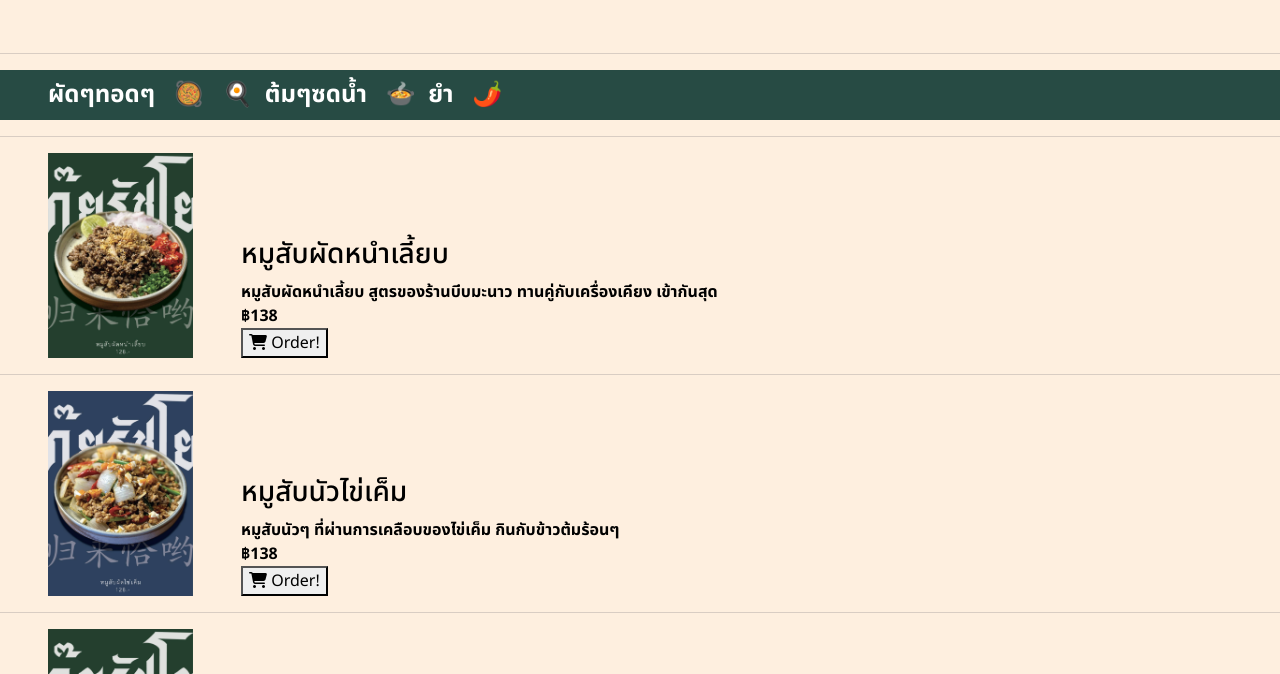
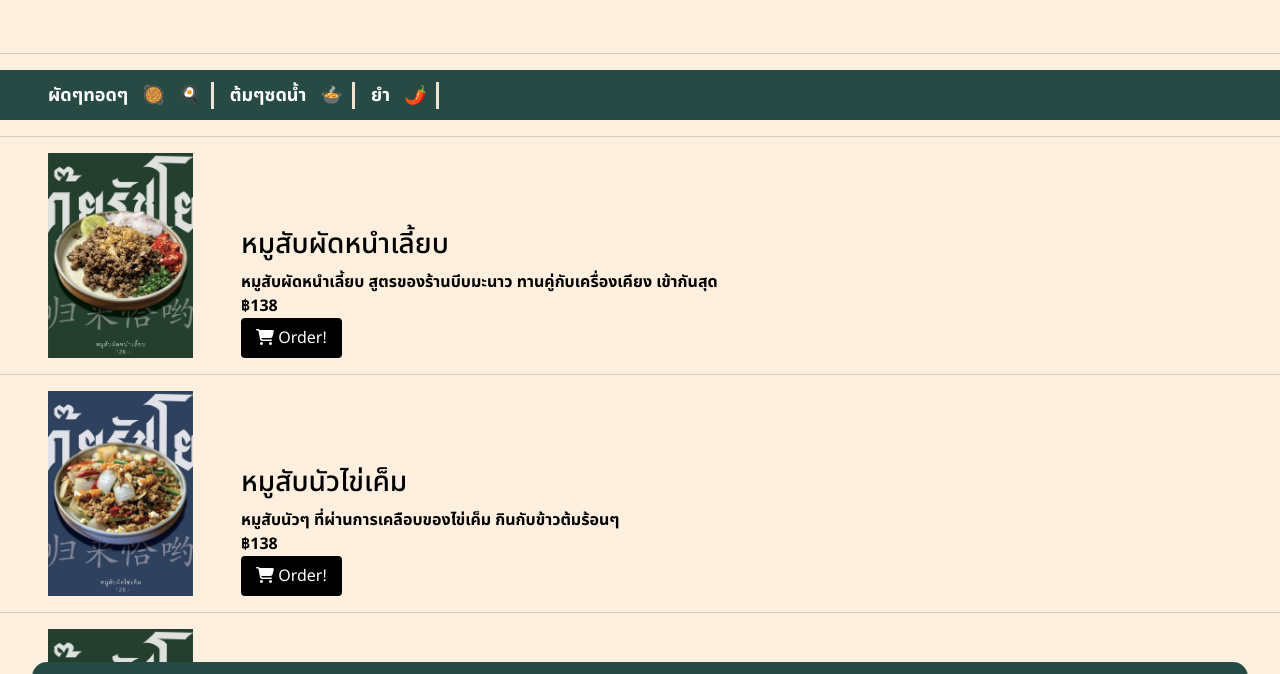
Before and after one commit to Sxphx/GUIRATCHAYO, a plain HTML site: page PreOrder.html in a window 1280 px wide. Shown: the part 79-753 px from the top of the page. Drawn offline with nearby package versions, Linux system fonts and the light colour scheme; some packages are replaced by stand-ins of ours; a script that the page names is missing.

Commit message:
Update PreOrder.html

```diff
--- a/PreOrder.html
+++ b/PreOrder.html
@@ -17,7 +17,7 @@
     <link rel="stylesheet" href="https://cdn.jsdelivr.net/npm/notyf@3/notyf.min.css">
 
     <title>Menu</title>
-    <link rel="stylesheet" href="./assets/css/menu.css">
+    <link rel="stylesheet" href="./assets/css/PreOrder.css">
     <link rel="stylesheet" href="./assets/css/header.css">
     <script src="./assets/js/data.js"></script>
 </head>
```
